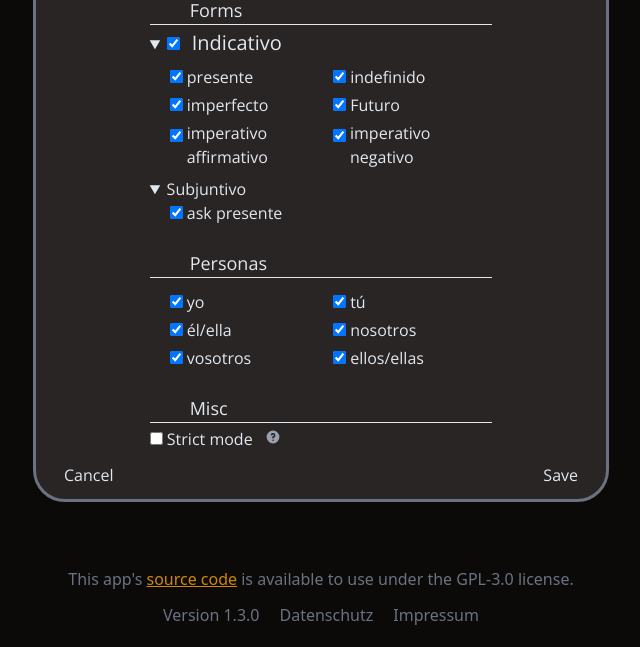
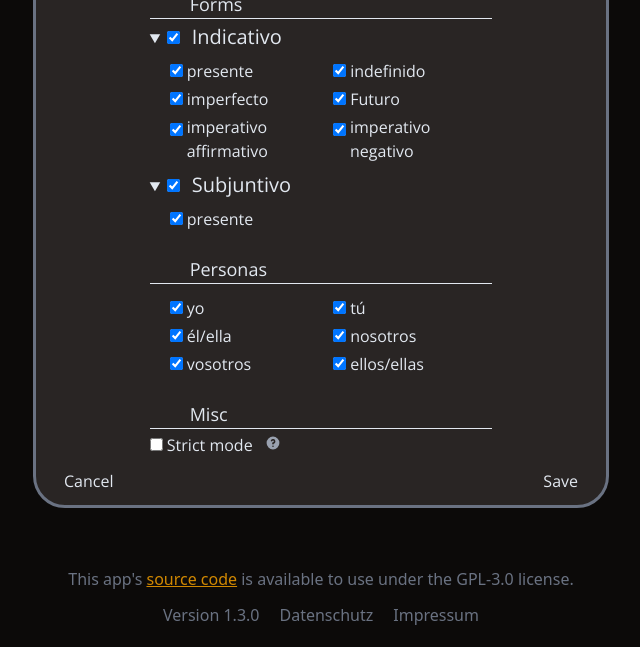
Before and after one commit to tobiasarens/spaco, a website built with Vite: page index.html in a window 1280 px wide. Shown: the part 153-800 px from the top of the page, without its empty margins (319-959 px from the left). Built offline with nearby package versions, Linux system fonts and the light colour scheme.

Commit message:
add subjuntivo group

```diff
--- a/index.html
+++ b/index.html
@@ -125,11 +125,15 @@
           </div>
         </details>
         <details open class="pt-2">
-          <summary>Subjuntivo</summary>
-          <div class="pl-5">
+
+        <summary>
+          <input id="ckSubjuntivoMaster" type="checkbox" />
+          <span class="text-xl pl-2">Subjuntivo</span>
+          </summary>
+          <div class="pt-2 pl-5 grid grid-cols-2 gap-1">
             <div>
-              <input id="ckPresenteSubjuntivo" type="checkbox" checked />
-              <label for="ckPresente">ask presente</label>
+              <input id="ckPresenteSubjuntivo" class="subjuntivo-child" type="checkbox" checked />
+              <label for="ckPresente">presente</label>
             </div>
           </div>
         </details>
--- a/src/main.js
+++ b/src/main.js
@@ -50,9 +50,8 @@ var options = {
   strictMode: false
 };
 
-var indMaster = document.getElementById("ckIndicativoMaster");
-var indChildren = document.querySelectorAll(".indicativo-child");
 var indicativoGroup;
+var subjuntivoGroup;
 
 function init() {
   console.log(isTouch);
@@ -64,7 +63,8 @@ function init() {
   versionEl.textContent = "Version " + data.version;
 
   // create button groups
-  indicativoGroup = new CheckGroup(indMaster, indChildren);
+  indicativoGroup = new CheckGroup(document.getElementById("ckIndicativoMaster"), document.querySelectorAll(".indicativo-child"));
+  subjuntivoGroup = new CheckGroup(document.getElementById("ckSubjuntivoMaster"), document.querySelectorAll(".subjuntivo-child"));
 }
 
 function showCorrectBox(isCorrect, answer, solution) {
```
